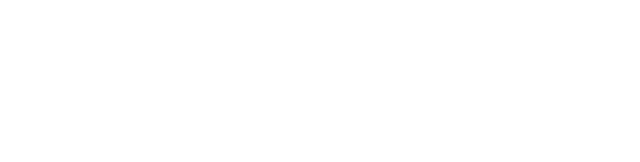
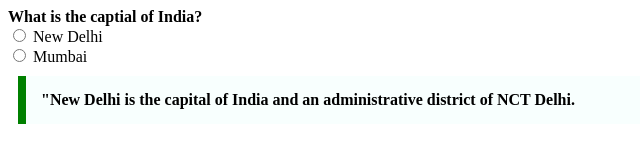
Before and after one commit to acciojob/trivia-Areddulanaveenkumar, a website: page main.html in a window 1280 px wide. Shown: the whole page, without its empty margins (0-640 px from the left). Drawn offline with Linux system fonts and the light colour scheme.

Commit message:
created a submission

```diff
--- a/main.html
+++ b/main.html
@@ -1,16 +1,31 @@
 <!DOCTYPE html>
-
-<html>
-
+<html lang="en">
 <head>
-	<link rel="stylesheet" href="styles.css">
+    <meta charset="UTF-8">
+    <meta name="viewport" content="width=device-width, initial-scale=1.0">
+    <title>Document</title>
+    <style>
+        .cap{
+            max-width: 600px;
+            margin: 10px;
+            padding: 15px;
+            border-left: 8px solid green;
+            background-color: #f8fffe;
+            font-weight: bold;
+        }
+    </style>
 </head>
-
 <body>
-	<!-- the entire body must be written by student -->
-    <script type="text/javascript" src="./script.js">
-</script>
-
+    <header><b>What is the captial of India?</b></header>
+    <section>
+        <input type="radio">
+        <label>New Delhi</label><br>
+        <input type="radio">
+        <label>Mumbai</label>
+    </section>
+    <section>
+        <header class="cap">"New Delhi is the capital of India and an administrative district of NCT Delhi.</header>
+    </section>
+</input>
 </body>
-
 </html>
```
